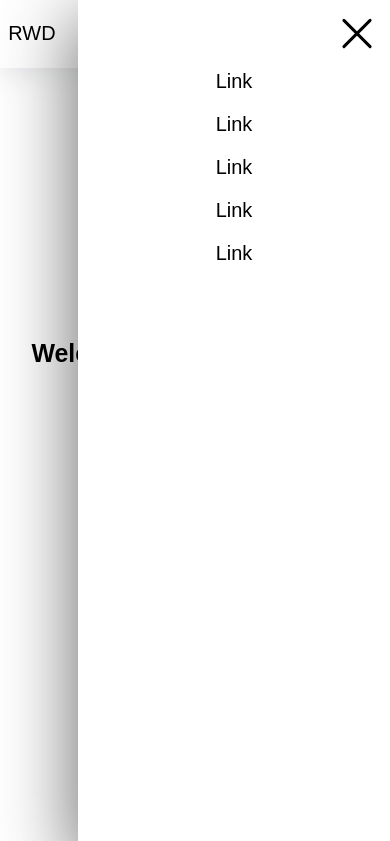
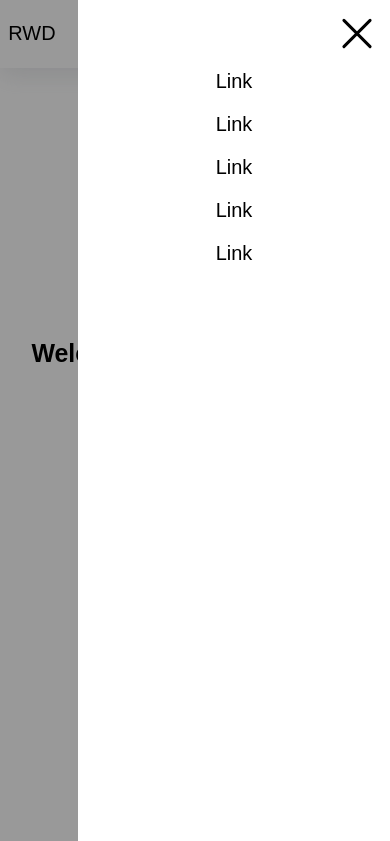
Before and after one commit to RickyRivas/Rivas-Component-Library, a plain HTML site: page index.html in a window 390 px wide. Both pictures are taken after a click on the button "Navigation Toggle". Shown: the top 841 px of the page. Drawn offline with Linux system fonts and the light colour scheme; a web font is replaced by a local one.

Commit message:
upgraded the nav

```diff
--- a/index.html
+++ b/index.html
@@ -26,13 +26,13 @@
 </head>
 
 <body>
-    <!-- Navigation Start -->
+    <!-- Navigation 1 Start -->
     <header>
         <nav>
             <div class='logo-wrapper'>
                 <p>RWD</p>
             </div>
-
+            <div class='navlinks-overlay'></div>
             <ul class="nav-links">
                 <li class="nav-link"><a href="index.html">Link</a></li>
                 <li class="nav-link"><a href="#">Link</a></li>
--- a/scripts/main.js
+++ b/scripts/main.js
@@ -1,10 +1,20 @@
-// Navigation
+// Navigation 1
+const body = document.querySelector('body');
 const burger = document.querySelector(".hamburger");
+const navOverlay = document.querySelector('.navlinks-overlay');
 const nav = document.querySelector(".nav-links");
 
 burger.addEventListener('click', () => {
   nav.classList.toggle('is-active');
-  burger.classList.toggle('is-active');
+    burger.classList.toggle('is-active');
+    body.classList.toggle('body-fixed');
+    navOverlay.classList.toggle('is-active');
+})
+navOverlay.addEventListener('click', () => {
+    nav.classList.toggle('is-active');
+    burger.classList.toggle('is-active');
+    body.classList.toggle('body-fixed');
+    navOverlay.classList.toggle('is-active');
 })
 // Color theme toggle
 const themeToggle = document.querySelector('.theme-toggle');
@@ -26,12 +36,11 @@ themeToggle.addEventListener('click', () => {
     localStorage.setItem('theme', theme)
 })
 
-// Modal Uno
+// Popup Modal
 const modalUno = document.querySelector('.modal-uno-base');
 const modalTriggerUno = document.querySelector('#modal-trigger-uno');
 const closeModalUno = document.querySelector('#close-modal-uno');
 const modalUnoOverlay = document.querySelector('.modal-overlay');
-const body = document.querySelector('body');
 modalUno.style.display = 'none';
 modalTriggerUno.addEventListener('click', () => {
     modalUno.style.display = 'block';
--- a/scss/layout/_header1.scss
+++ b/scss/layout/_header1.scss
@@ -18,7 +18,6 @@
 
 
     & .is-active {
-      box-shadow: rgba(0, 0, 0, 0.56) 0px 22px 70px 4px;
       z-index: 100;
     }
 
@@ -82,22 +81,43 @@
           transform: translate(0%);
         }
       }
+      .navlinks-overlay {
+        position: fixed;
+        top: 0;
+        left: 0;
+        right: 0;
+        width: 100vw;
+        height: 100vh;
+        transform: translateX(100%);
+        background: rgba(0,0,0,.4);
+        z-index: 99;
+        &.is-active {
+          transform: translate(0%);
+          animation: fadeIn 0.5s ease-in;
+        }
+      }
     }
   }
 
   // Keyframes Animation for NAV
-  @keyframes navLinkFade {
+  @keyframes fadeIn {
     from {
       opacity: 0;
-      transform: translateX(50px);
     }
 
     to {
       opacity: 1;
-      transform: translateX(0px);
     }
   }
+@keyframes fadeOut {
+    from {
+      opacity: 1;
+    }
 
+    to {
+      opacity: 0;
+    }
+  }
   //
 }
 
```
Also changed, not shown: scss/main.css, 1 other file.
